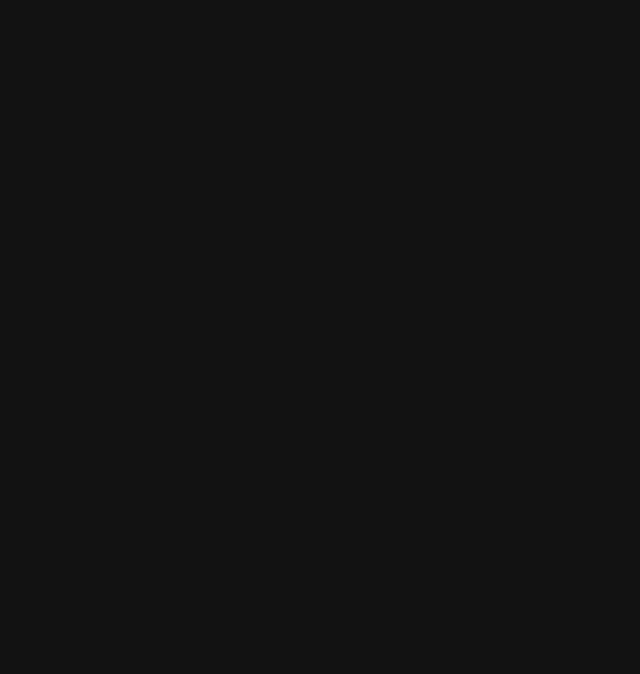
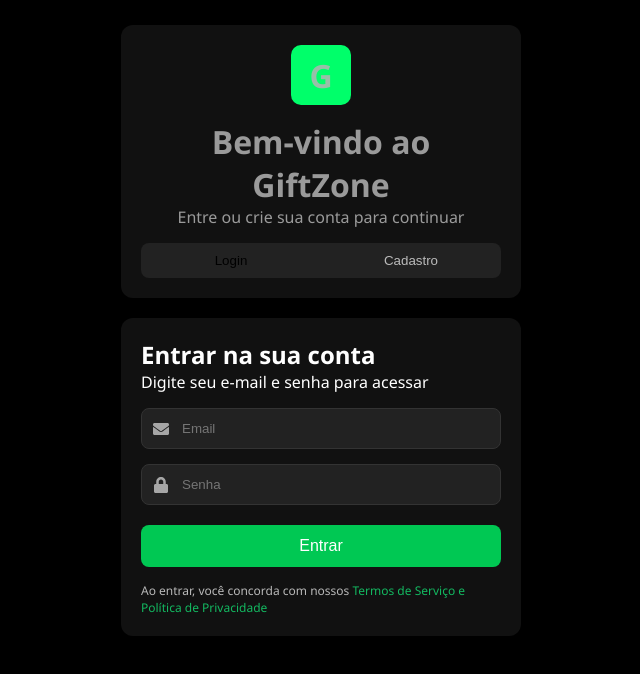
Before and after one commit to gabrielcoutinhoDL/GiftZone-Projeto, a React (Vite) app: page /login in a window 1280 px wide. Before the commit this address had no page. Shown: the top 674 px of the page, without its empty margins (319-959 px from the left). Built offline with nearby package versions, Linux system fonts and the light colour scheme.

Commit message:
adição de cadastro e login (parte visual)

```diff
--- a/package.json
+++ b/package.json
@@ -12,6 +12,7 @@
   "dependencies": {
     "react": "^19.2.0",
     "react-dom": "^19.2.0",
+    "react-icons": "^5.5.0",
     "react-router-dom": "^7.9.6"
   },
   "devDependencies": {
--- a/src/App.jsx
+++ b/src/App.jsx
@@ -1,13 +1,14 @@
-import React from "react";
 import { BrowserRouter, Routes, Route } from "react-router-dom";
 import Anuncio from "./assets/Pages/anuncio/anuncio";
+import Login from "./assets/Pages/Login/Login.jsx";
+
 
 export default function App() {
   return (
     <BrowserRouter>
       <Routes>
-        <Route path="/" element={<Anuncio />} />
         <Route path="/anuncio" element={<Anuncio />} />
+        <Route path="/login" element={<Login />} />
       </Routes>
     </BrowserRouter>
   );
--- /dev/null
+++ b/src/assets/Pages/Login/Login.css
@@ -0,0 +1,109 @@
+.login-container{
+    width: 100%;
+    min-height: 100vh;
+    background: black;
+    display: flex;
+    flex-direction: column;
+    align-items: center;
+    padding: 25px 0;
+    color: white;
+}
+
+.card{
+    width: 400px;
+    background: #111;
+    padding: 20px;
+    margin-bottom: 20px;
+    border-radius: 12px;
+    text-align: center;
+}
+
+.logo{
+    width: 60px;
+    height: 60px;
+    background: #00ff6a;
+    border-radius: 10px;
+    display: flex;
+    justify-content: center;
+    align-items: center;
+    font-size: 32px;
+    font-weight: bold;
+    margin: 0 auto 15px;
+}
+
+.tabs{
+    display: flex;
+    margin-top: 15px;
+    background: #222;
+    border-radius: 8px;
+    overflow: hidden;
+}
+
+.tabs button{
+    flex: 1;
+    border: none;
+    background: transparent;
+    padding: 10px 0;
+    color: #bbb;
+    cursor: pointer;
+}
+
+.tab-active{
+    background: white;
+    color: black !important;
+}
+
+.form{
+    width: 400px;
+    background: #111;
+    padding: 20px;
+    border-radius: 12px;
+}
+
+.inputs{
+    position: relative;
+    margin-top: 15px;
+}
+
+.inputs input{
+    width: 100%;
+    padding: 12px 12px 12px 40px;
+    background: #222;
+    border: 1px solid #333;
+    border-radius: 8px;
+    color: white;
+}
+
+.icon{
+    position: absolute;
+    top: 50%;
+    left: 12px;
+    transform: translateY(-50%);
+    opacity: 0.6;
+}
+
+.btn-verde{
+    width: 100%;
+    padding: 12px;
+    background: #00c853;
+    border: none;
+    margin-top: 20px;
+    border-radius: 8px;
+    cursor: pointer;
+    font-size: 16px;
+    color: white;
+}
+
+.btn-verde:hover{
+    background: #00b44b;
+}
+
+.termos{
+    margin-top: 15px;
+    font-size: 12px;
+    opacity: .7;
+}
+
+.termos1{
+    color: #14ff82;
+}
--- /dev/null
+++ b/src/assets/Pages/Login/Login.jsx
@@ -0,0 +1,137 @@
+import React, { useState } from 'react'
+import "./login.css";
+import {FaUser, FaEnvelope, FaLock} from "react-icons/fa";
+
+
+
+const Login = () => {
+
+    const [modo, setModo] = useState("login")
+
+
+  return (
+
+    <div className='login-container'>
+
+        <div className='card'>
+
+            {/* adicionar logo depois */}
+            <div className='logo'>G</div>
+
+
+                <h1>Bem-vindo ao GiftZone</h1>
+                <p>Entre ou crie sua conta para continuar</p>
+
+            <div className="tabs">
+
+                <button
+                    className={modo === "login" ? "tab-active" : ""}
+                    onClick={() => setModo("login")}
+                >
+                    Login
+                </button>
+
+                <button
+                    className={modo === "cadastro" ? "tab-active" : ""}
+                    onClick={() => setModo("cadastro")}
+                >
+                    Cadastro
+                </button>
+
+            </div>
+
+        </div>
+
+        {/* opção de login */}
+        {modo === "login" && (
+
+        <form className='form'>
+
+
+            <div>
+                <h2>Entrar na sua conta</h2>
+                <p>Digite seu e-mail e senha para acessar </p>
+            </div>
+
+
+            <div className="inputs">
+              <FaEnvelope className="icon" />
+              <input type="email" placeholder="Email" />
+            </div>
+
+
+            <div className="inputs">
+              <FaLock className="icon" />
+              <input type="password" placeholder="Senha" />
+            </div>
+
+
+            <button className="btn-verde">Entrar</button>
+
+
+            <p className="termos">
+              Ao entrar, você concorda com nossos
+              <span className='termos1'> Termos de Serviço e Política de Privacidade</span>
+            </p>
+
+        </form>
+
+        )}
+
+        {/*  opção de cadastro */}
+        {modo === "cadastro" && (
+
+        <form className='form'>
+
+            <div>
+                <h2>Criar nova conta</h2>
+                <p>Preencha os dados abaixo para se cadastrar</p>
+            </div>
+
+
+            <div className="inputs">
+              <FaUser className="icon" />
+              <input type="text" placeholder="Nome Completo" />
+            </div>
+
+
+            <div className="inputs">
+              <FaEnvelope className="icon" />
+              <input type="email" placeholder="Email" />
+            </div>
+
+
+
+
+            <div className="inputs">
+              <FaLock className="icon" />
+              <input type="password" placeholder="Senha (mínimo 6 caracteres)" />
+            </div>
+
+
+
+
+            <div className="inputs">
+              <FaLock className="icon" />
+              <input type="password" placeholder="Confirmar Senha" />
+            </div>
+
+
+            <button className="btn-verde">Criar conta</button>
+
+
+            <p className="termos">
+              Ao criar uma conta, você concorda com nossos
+              <span className='termos1'> Termos de Serviço e Política de Privacidade</span>
+            </p>
+
+
+        </form>
+
+        )}
+
+    </div>
+  )
+}
+
+export default Login;
```
Also changed, not shown: 1 other file (tests, documents, lock files or other folders).
